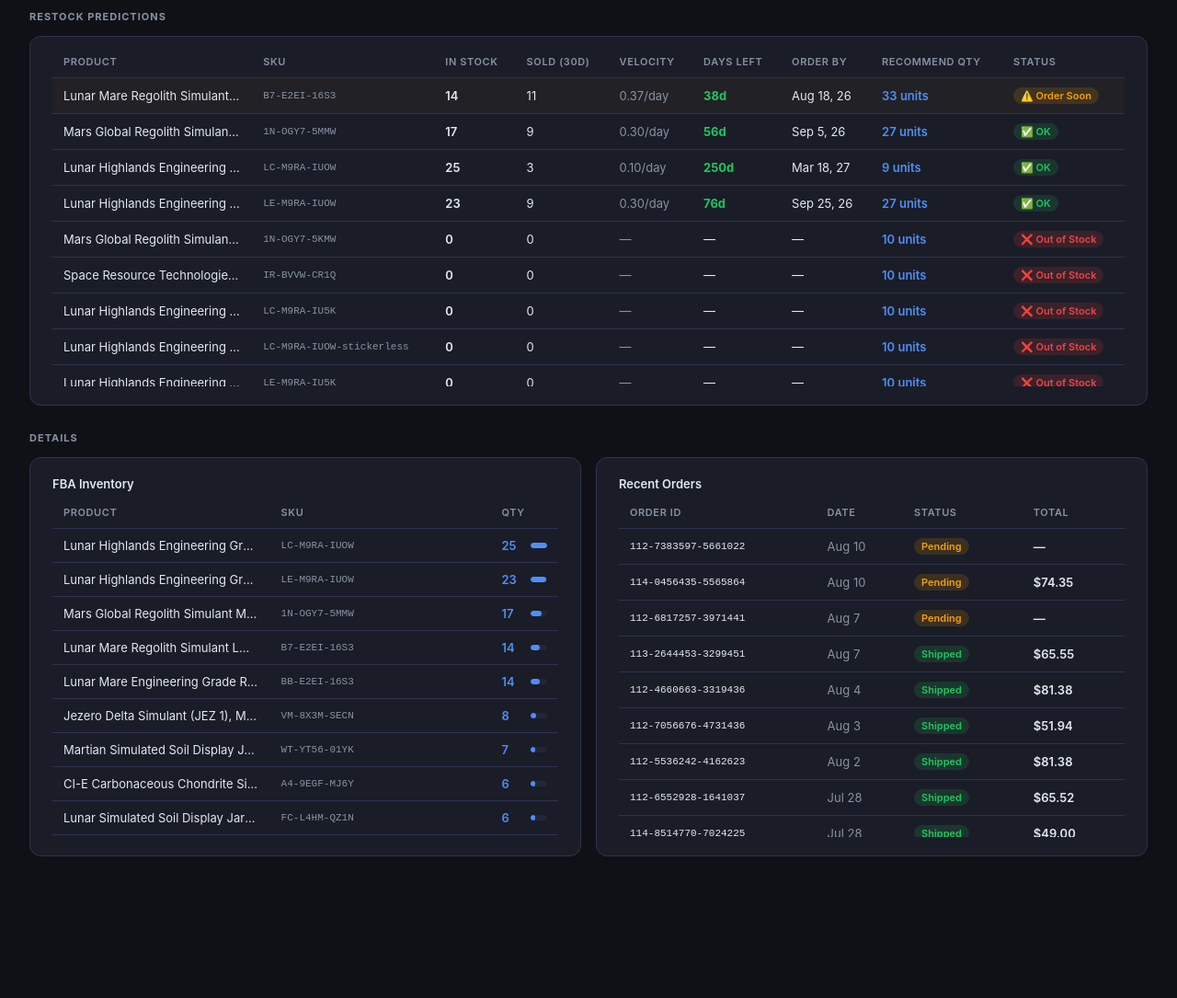
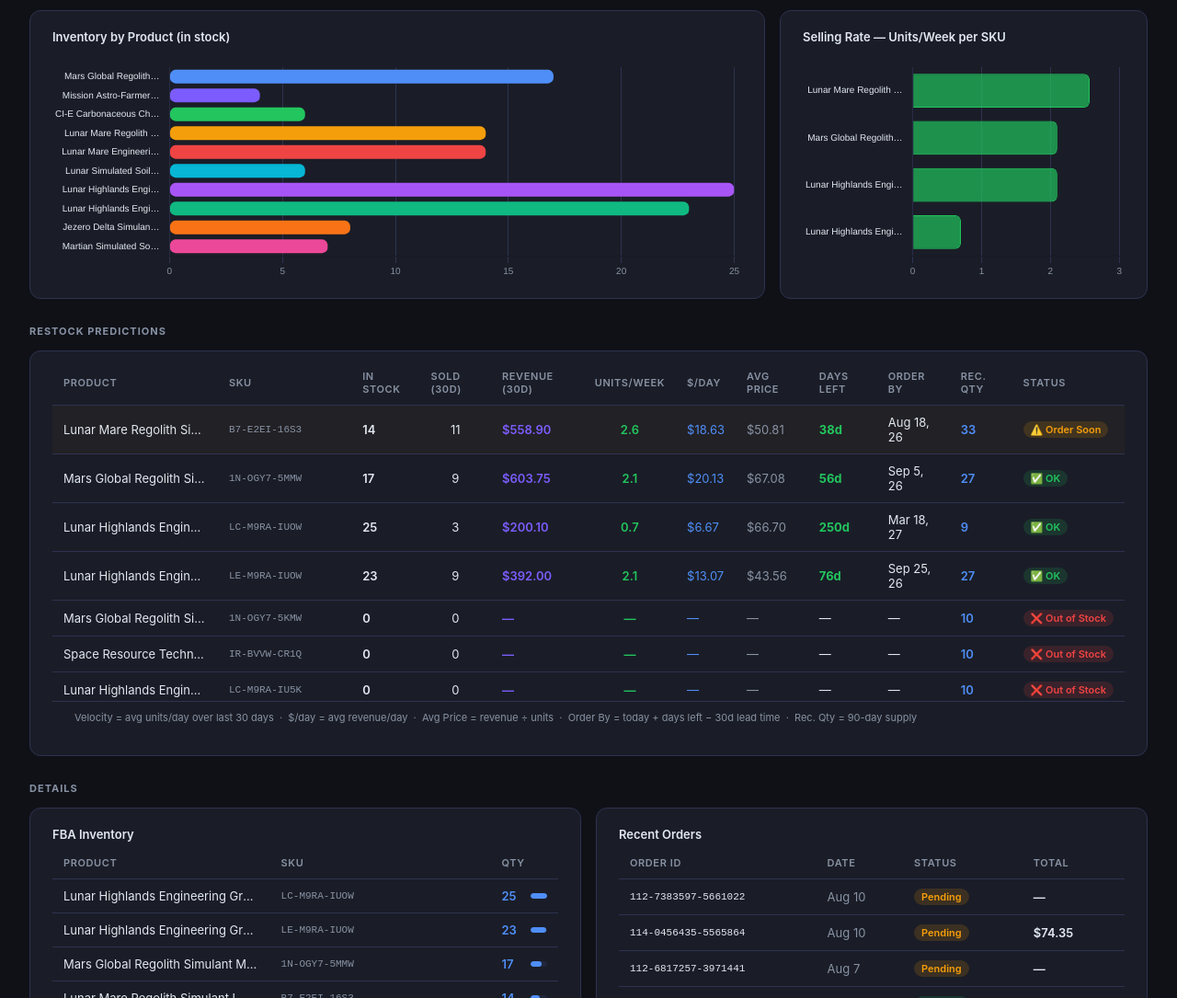
Before and after one commit to canduki21/amazon-fba-dashboard, a website: page docs/index.html in a window 1280 px wide. Shown: the part 680-1765 px from the top of the page at 92% size. Before the commit the page ends 1667 px from the top, so only its background shows below. Drawn offline with nearby package versions, Linux system fonts and the light colour scheme.

Commit message:
feat: add selling rate (units/week, revenue/day, avg price) per SKU

```diff
--- a/docs/data.json
+++ b/docs/data.json
@@ -1,5 +1,5 @@
 {
-  "lastUpdated": "2026-08-10T19:13:00.689Z",
+  "lastUpdated": "2026-08-10T19:16:36.818Z",
   "inventory": [
     {
       "asin": "B0D94YYYG7",
@@ -1057,7 +1057,10 @@
       "totalQuantity": 0,
       "lastUpdatedTime": "",
       "unitsSold30d": 0,
+      "revenue30d": 0,
       "velocity": 0,
+      "revenuePerDay": 0,
+      "avgPrice": null,
       "daysRemaining": null,
       "orderByDate": null,
       "recommendedQty": 10,
@@ -1070,9 +1073,12 @@
       "totalQuantity": 17,
       "lastUpdatedTime": "2026-08-09T04:22:31Z",
       "unitsSold30d": 9,
+      "revenue30d": 603.75,
       "velocity": 0.3,
+      "revenuePerDay": 20.13,
+      "avgPrice": 67.08,
       "daysRemaining": 56,
-      "orderByDate": "2026-09-05T19:13:00.689Z",
+      "orderByDate": "2026-09-05T19:16:36.815Z",
       "recommendedQty": 27,
       "urgency": "ok"
     },
@@ -1083,7 +1089,10 @@
       "totalQuantity": 4,
       "lastUpdatedTime": "2026-07-29T23:03:17Z",
       "unitsSold30d": 0,
+      "revenue30d": 0,
       "velocity": 0,
+      "revenuePerDay": 0,
+      "avgPrice": null,
       "daysRemaining": null,
       "orderByDate": null,
       "recommendedQty": null,
@@ -1096,7 +1105,10 @@
       "totalQuantity": 6,
       "lastUpdatedTime": "2026-07-24T00:44:06Z",
       "unitsSold30d": 0,
+      "revenue30d": 0,
       "velocity": 0,
+      "revenuePerDay": 0,
+      "avgPrice": null,
       "daysRemaining": null,
       "orderByDate": null,
       "recommendedQty": null,
@@ -1109,9 +1121,12 @@
       "totalQuantity": 14,
       "lastUpdatedTime": "2026-08-10T14:40:03Z",
       "unitsSold30d": 11,
+      "revenue30d": 558.9,
       "velocity": 0.367,
+      "revenuePerDay": 18.63,
+      "avgPrice": 50.81,
       "daysRemaining": 38,
-      "orderByDate": "2026-08-18T19:13:00.689Z",
+      "orderByDate": "2026-08-18T19:16:36.816Z",
       "recommendedQty": 33,
       "urgency": "warning"
     },
@@ -1122,7 +1137,10 @@
       "totalQuantity": 14,
       "lastUpdatedTime": "2026-08-09T16:55:37Z",
       "unitsSold30d": 0,
+      "revenue30d": 0,
       "velocity": 0,
+      "revenuePerDay": 0,
+      "avgPrice": null,
       "daysRemaining": null,
       "orderByDate": null,
       "recommendedQty": null,
@@ -1135,7 +1153,10 @@
       "totalQuantity": 6,
       "lastUpdatedTime": "2026-08-10T14:00:21Z",
       "unitsSold30d": 0,
+      "revenue30d": 0,
       "velocity": 0,
+      "revenuePerDay": 0,
+      "avgPrice": null,
       "daysRemaining": null,
       "orderByDate": null,
       "recommendedQty": null,
@@ -1148,7 +1169,10 @@
       "totalQuantity": 0,
       "lastUpdatedTime": "",
       "unitsSold30d": 0,
+      "revenue30d": 0,
       "velocity": 0,
+      "revenuePerDay": 0,
+      "avgPrice": null,
       "daysRemaining": null,
       "orderByDate": null,
       "recommendedQty": 10,
@@ -1161,7 +1185,10 @@
       "totalQuantity": 0,
       "lastUpdatedTime": "",
       "unitsSold30d": 0,
+      "revenue30d": 0,
       "velocity": 0,
+      "revenuePerDay": 0,
+      "avgPrice": null,
       "daysRemaining": null,
       "orderByDate": null,
       "recommendedQty": 10,
@@ -1174,9 +1201,12 @@
       "totalQuantity": 25,
       "lastUpdatedTime": "2026-08-10T10:46:58Z",
       "unitsSold30d": 3,
+      "revenue30d": 200.1,
       "velocity": 0.1,
+      "revenuePerDay": 6.67,
+      "avgPrice": 66.7,
       "daysRemaining": 250,
-      "orderByDate": "2027-03-18T19:13:00.689Z",
+      "orderByDate": "2027-03-18T19:16:36.816Z",
       "recommendedQty": 9,
       "urgency": "ok"
     },
@@ -1187,7 +1217,10 @@
       "totalQuantity": 0,
       "lastUpdatedTime": "",
       "unitsSold30d": 0,
+      "revenue30d": 0,
       "velocity": 0,
+      "revenuePerDay": 0,
+      "avgPrice": null,
       "daysRemaining": null,
       "orderByDate": null,
       "recommendedQty": 10,
@@ -1200,7 +1233,10 @@
       "totalQuantity": 0,
       "lastUpdatedTime": "",
       "unitsSold30d": 0,
+      "revenue30d": 0,
       "velocity": 0,
+      "revenuePerDay": 0,
+      "avgPrice": null,
       "daysRemaining": null,
       "orderByDate": null,
       "recommendedQty": 10,
@@ -1213,9 +1249,12 @@
       "totalQuantity": 23,
       "lastUpdatedTime": "2026-08-10T15:59:00Z",
       "unitsSold30d": 9,
+      "revenue30d": 392,
       "velocity": 0.3,
+      "revenuePerDay": 13.07,
+      "avgPrice": 43.56,
       "daysRemaining": 76,
-      "orderByDate": "2026-09-25T19:13:00.689Z",
+      "orderByDate": "2026-09-25T19:16:36.816Z",
       "recommendedQty": 27,
       "urgency": "ok"
     },
@@ -1226,7 +1265,10 @@
       "totalQuantity": 0,
       "lastUpdatedTime": "2026-08-02T19:44:34Z",
       "unitsSold30d": 0,
+      "revenue30d": 0,
       "velocity": 0,
+      "revenuePerDay": 0,
+      "avgPrice": null,
       "daysRemaining": null,
       "orderByDate": null,
       "recommendedQty": 10,
@@ -1239,7 +1281,10 @@
       "totalQuantity": 0,
       "lastUpdatedTime": "",
       "unitsSold30d": 0,
+      "revenue30d": 0,
       "velocity": 0,
+      "revenuePerDay": 0,
+      "avgPrice": null,
       "daysRemaining": null,
       "orderByDate": null,
       "recommendedQty": 10,
@@ -1252,7 +1297,10 @@
       "totalQuantity": 8,
       "lastUpdatedTime": "2026-07-23T04:02:52Z",
       "unitsSold30d": 0,
+      "revenue30d": 0,
       "velocity": 0,
+      "revenuePerDay": 0,
+      "avgPrice": null,
       "daysRemaining": null,
       "orderByDate": null,
       "recommendedQty": null,
@@ -1265,7 +1313,10 @@
       "totalQuantity": 7,
       "lastUpdatedTime": "2026-08-06T21:11:18Z",
       "unitsSold30d": 0,
+      "revenue30d": 0,
       "velocity": 0,
+      "revenuePerDay": 0,
+      "avgPrice": null,
       "daysRemaining": null,
       "orderByDate": null,
       "recommendedQty": null,
@@ -1278,7 +1329,10 @@
       "totalQuantity": 0,
       "lastUpdatedTime": "2026-08-02T19:44:34Z",
       "unitsSold30d": 0,
+      "revenue30d": 0,
       "velocity": 0,
+      "revenuePerDay": 0,
+      "avgPrice": null,
       "daysRemaining": null,
       "orderByDate": null,
       "recommendedQty": 10,
@@ -1291,7 +1345,10 @@
       "totalQuantity": 0,
       "lastUpdatedTime": "2026-07-18T01:21:30Z",
       "unitsSold30d": 0,
+      "revenue30d": 0,
       "velocity": 0,
+      "revenuePerDay": 0,
+      "avgPrice": null,
       "daysRemaining": null,
       "orderByDate": null,
       "recommendedQty": 10,
@@ -1304,7 +1361,10 @@
       "totalQuantity": 0,
       "lastUpdatedTime": "",
       "unitsSold30d": 0,
+      "revenue30d": 0,
       "velocity": 0,
+      "revenuePerDay": 0,
+      "avgPrice": null,
       "daysRemaining": null,
       "orderByDate": null,
       "recommendedQty": 10,
--- a/docs/index.html
+++ b/docs/index.html
@@ -267,8 +267,18 @@
         <div class="chart-wrap"><canvas id="ordersChart"></canvas></div>
       </div>
       <div class="panel">
+        <div class="panel-title">Revenue by SKU (30 days)</div>
+        <div class="chart-wrap"><canvas id="revenueChart"></canvas></div>
+      </div>
+    </div>
+    <div class="charts" style="margin-top:16px">
+      <div class="panel">
         <div class="panel-title">Inventory by Product (in stock)</div>
         <div class="chart-wrap"><canvas id="inventoryChart"></canvas></div>
+      </div>
+      <div class="panel">
+        <div class="panel-title">Selling Rate — Units/Week per SKU</div>
+        <div class="chart-wrap"><canvas id="velocityChart"></canvas></div>
       </div>
     </div>
 
@@ -283,15 +293,23 @@
               <th>SKU</th>
               <th>In Stock</th>
               <th>Sold (30d)</th>
-              <th>Velocity</th>
+              <th>Revenue (30d)</th>
+              <th>Units/Week</th>
+              <th>$/Day</th>
+              <th>Avg Price</th>
               <th>Days Left</th>
               <th>Order By</th>
-              <th>Recommend QTY</th>
+              <th>Rec. Qty</th>
               <th>Status</th>
             </tr>
           </thead>
           <tbody id="predictions-table"></tbody>
         </table>
+      </div>
+      <div style="padding:10px 24px 14px;border-top:1px solid var(--border);font-size:11px;color:var(--muted)">
+        Velocity = avg units/day over last 30 days &nbsp;·&nbsp; $/day = avg revenue/day &nbsp;·&nbsp;
+        Avg Price = revenue ÷ units &nbsp;·&nbsp; Order By = today + days left − 30d lead time &nbsp;·&nbsp;
+        Rec. Qty = 90-day supply
       </div>
     </div>
 
@@ -383,21 +401,26 @@ function buildPredictionsTable(predictions) {
   const tbody = document.getElementById('predictions-table');
 
   tbody.innerHTML = sorted.map(p => {
-    const rowCls = p.urgency === 'urgent' ? 'row-urgent' : p.urgency === 'warning' ? 'row-warning' : '';
-    const vel = p.velocity > 0 ? p.velocity.toFixed(2) + '/day' : '—';
-    const daysLeft = p.daysRemaining !== null
+    const rowCls     = p.urgency === 'urgent' ? 'row-urgent' : p.urgency === 'warning' ? 'row-warning' : '';
+    const unitsWeek  = p.velocity > 0 ? (p.velocity * 7).toFixed(1) : '—';
+    const revenueDay = p.revenuePerDay > 0 ? fmt(p.revenuePerDay) : '—';
+    const avgPrice   = p.avgPrice ? fmt(p.avgPrice) : '—';
+    const daysLeft   = p.daysRemaining !== null
       ? `<span style="color:${p.daysRemaining <= 14 ? 'var(--red)' : p.daysRemaining <= 30 ? 'var(--yellow)' : 'var(--green)'};font-weight:700">${p.daysRemaining}d</span>`
       : '—';
 
     return `<tr class="${rowCls}">
-      <td style="max-width:200px;overflow:hidden;text-overflow:ellipsis;white-space:nowrap" title="${p.productName}">${short(p.productName, 42)}</td>
+      <td style="max-width:180px;overflow:hidden;text-overflow:ellipsis;white-space:nowrap" title="${p.productName}">${short(p.productName, 38)}</td>
       <td style="font-family:monospace;font-size:11px;color:var(--muted)">${p.sellerSku}</td>
       <td style="font-weight:600">${p.totalQuantity}</td>
-      <td>${p.unitsSold30d || 0}</td>
-      <td style="color:var(--muted)">${vel}</td>
+      <td style="text-align:center">${p.unitsSold30d || 0}</td>
+      <td style="font-weight:600;color:var(--accent2)">${p.revenue30d > 0 ? fmt(p.revenue30d) : '—'}</td>
+      <td style="text-align:center;color:var(--green);font-weight:600">${unitsWeek}</td>
+      <td style="color:var(--accent)">${revenueDay}</td>
+      <td style="color:var(--muted)">${avgPrice}</td>
       <td>${daysLeft}</td>
       <td style="color:${p.orderByDate && new Date(p.orderByDate) < new Date() ? 'var(--red)' : 'var(--text)'}">${fmtDate(p.orderByDate)}</td>
-      <td style="font-weight:600;color:var(--accent)">${p.recommendedQty !== null ? p.recommendedQty + ' units' : '—'}</td>
+      <td style="font-weight:600;color:var(--accent)">${p.recommendedQty !== null ? p.recommendedQty : '—'}</td>
       <td>${urgencyBadge(p.urgency)}</td>
     </tr>`;
   }).join('');
@@ -433,6 +456,49 @@ function buildOrdersChart(orders) {
         x:  { ticks:{ color:'#8892a4', maxTicksLimit:8, font:{size:10} }, grid:{ color:'#2e3250' } },
         y:  { position:'left',  ticks:{ color:'#4f8ef7', font:{size:10} }, grid:{ color:'#2e3250' } },
         y2: { position:'right', ticks:{ color:'#7c5cfc', font:{size:10} }, grid:{ display:false } },
+      },
+    },
+  });
+}
+
+function buildRevenueChart(predictions) {
+  const withRev = predictions.filter(p => p.revenue30d > 0)
+    .sort((a, b) => b.revenue30d - a.revenue30d);
+  const labels = withRev.map(p => { const n = p.productName || p.sellerSku; return n.length > 22 ? n.slice(0,20)+'…' : n; });
+  const data   = withRev.map(p => parseFloat(p.revenue30d.toFixed(2)));
+
+  new Chart(document.getElementById('revenueChart'), {
+    type: 'bar',
+    data: { labels, datasets: [{ data, backgroundColor: ['#7c5cfc','#4f8ef7','#22c55e','#f59e0b'], borderRadius: 6, borderSkipped: false }] },
+    options: {
+      indexAxis: 'y', responsive: true, maintainAspectRatio: false,
+      plugins: {
+        legend: { display: false },
+        tooltip: { callbacks: { label: ctx => ' $' + ctx.parsed.x.toFixed(2) } },
+      },
+      scales: {
+        x: { ticks: { color: '#8892a4', font: { size: 10 }, callback: v => '$' + v }, grid: { color: '#2e3250' } },
+        y: { ticks: { color: '#e2e8f0', font: { size: 10 } }, grid: { display: false } },
+      },
+    },
+  });
+}
+
+function buildVelocityChart(predictions) {
+  const withVel = predictions.filter(p => p.velocity > 0)
+    .sort((a, b) => b.velocity - a.velocity);
+  const labels    = withVel.map(p => { const n = p.productName || p.sellerSku; return n.length > 22 ? n.slice(0,20)+'…' : n; });
+  const unitsWeek = withVel.map(p => parseFloat((p.velocity * 7).toFixed(2)));
+
+  new Chart(document.getElementById('velocityChart'), {
+    type: 'bar',
+    data: { labels, datasets: [{ label: 'Units/Week', data: unitsWeek, backgroundColor: 'rgba(34,197,94,.7)', borderColor: '#22c55e', borderWidth: 1, borderRadius: 6 }] },
+    options: {
+      indexAxis: 'y', responsive: true, maintainAspectRatio: false,
+      plugins: { legend: { display: false } },
+      scales: {
+        x: { ticks: { color: '#8892a4', font: { size: 10 } }, grid: { color: '#2e3250' } },
+        y: { ticks: { color: '#e2e8f0', font: { size: 10 } }, grid: { display: false } },
       },
     },
   });
@@ -531,7 +597,9 @@ async function init() {
     buildAlerts(predictions);
     buildPredictionsTable(predictions);
     buildOrdersChart(orders);
+    buildRevenueChart(predictions);
     buildInventoryChart(inventory);
+    buildVelocityChart(predictions);
     buildInventoryTable(inventory);
     buildOrdersTable(orders);
 
```
Also changed, not shown: scripts/generate-data.js (+21 -9 lines).
